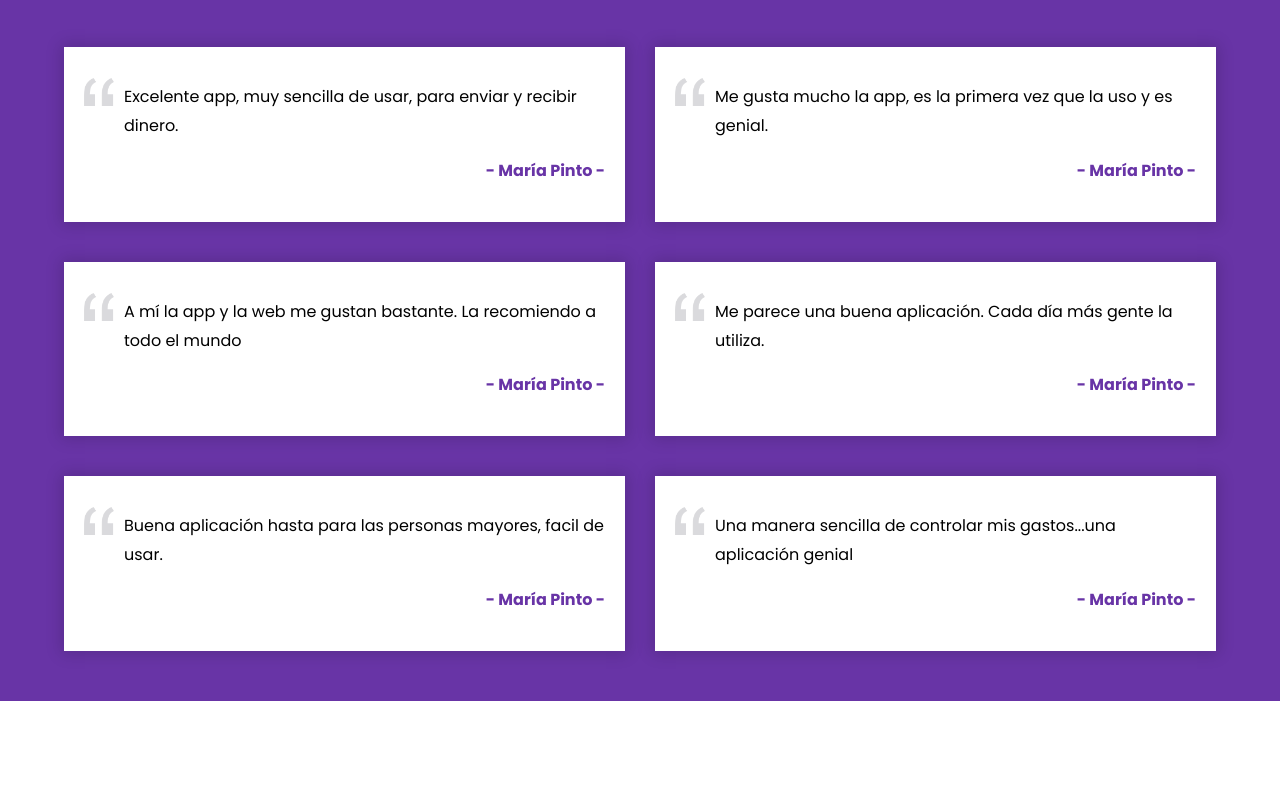
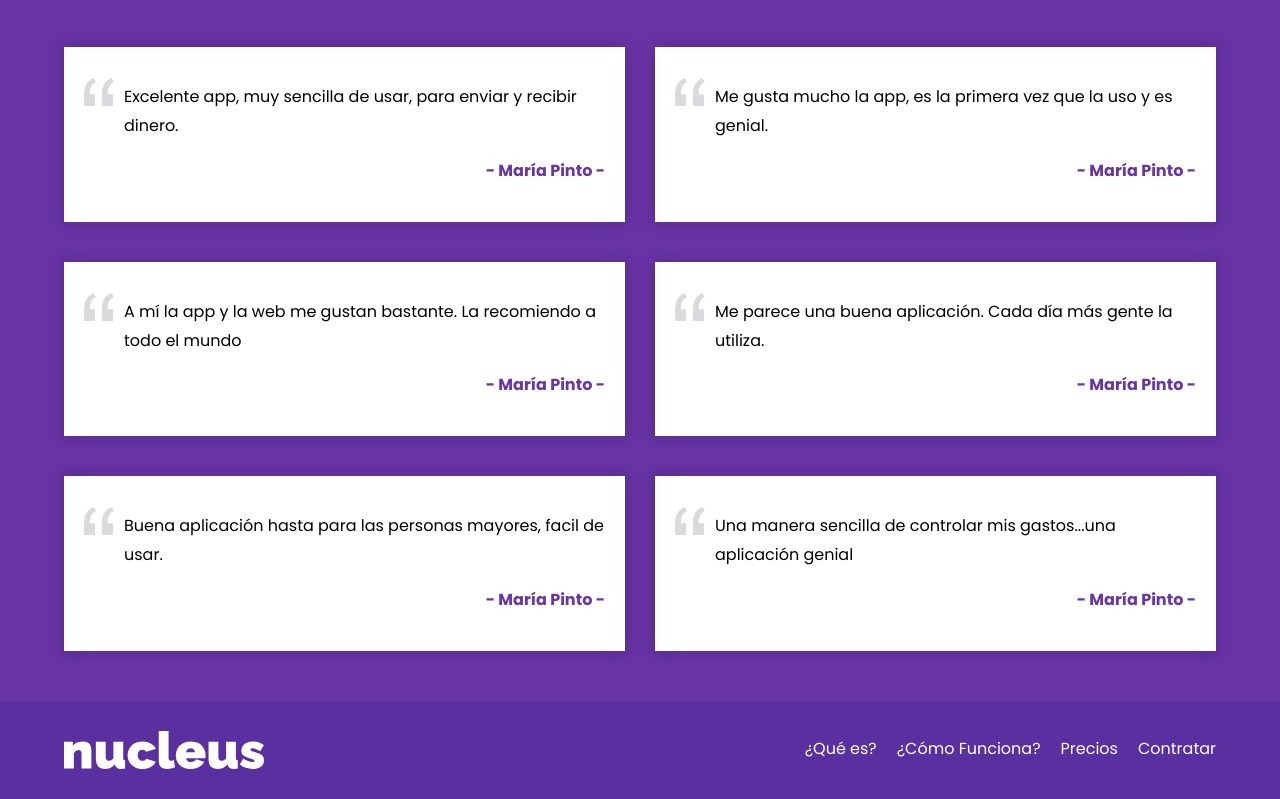
Before and after one commit to topgirl2410/Nucleus-CSS, a plain HTML site: page index.html in a window 1280 px wide. Shown: the part 4229-5028 px from the top of the page. Before the commit the page ends 4930 px from the top, so only its background shows below. Drawn offline with Linux system fonts and the light colour scheme.

Commit message:
acabado el footer

```diff
--- a/css/styles.css
+++ b/css/styles.css
@@ -1,5 +1,6 @@
 :root {
     --primario: #6834a6;
+    --secundario: #5a30a0;
     --blanco: #FFF;
     --negro: #000000;
     --fuentePrincipal: 'Poppins', sans-serif;
@@ -362,3 +363,30 @@ img {
     font-weight: 700;
     text-align: right;
 }
+
+
+/** Footer **/
+
+.footer {
+    background-color: var(--secundario);
+    padding: 3rem 0;
+}
+
+@media (min-width: 768px) {
+    .footer__grid {
+        display: flex;
+        justify-content: space-between;
+        align-items: center;
+    }
+}
+
+.footer__logo {
+    width: 20rem;
+    margin: 0 auto 4rem auto;
+}
+
+@media (min-width: 768px) {
+    .footer__logo {
+        margin: 0;
+    }
+}
--- a/index.html
+++ b/index.html
@@ -145,7 +145,8 @@
                 </div>
 
                 <div class="testimonio">
-                    <p class="testimonio__texto">A mí la app y la web me gustan bastante. La recomiendo a todo el mundo</p>
+                    <p class="testimonio__texto">A mí la app y la web me gustan bastante. La recomiendo a todo el mundo
+                    </p>
                     <p class="testimonio__autor"> - María Pinto -</p>
                 </div>
 
@@ -166,6 +167,23 @@
             </div>
         </div>
     </section>
+
+    <footer class="footer">
+        <div class="footer__contenedor">
+            <div class="footer__grid">
+                <div class="footer__logo">
+                    <img src="img/logo-blanco.svg" alt="logo blanco nucleus">
+                </div>
+
+                <nav class="navegacion">
+                    <a href="#" class="navegacion__link">¿Qué es?</a>
+                    <a href="#" class="navegacion__link">¿Cómo Funciona?</a>
+                    <a href="#" class="navegacion__link">Precios</a>
+                    <a href="#" class="navegacion__link">Contratar</a>
+                </nav>
+            </div>
+        </div>
+    </footer>
 </body>
 
 </html>
```
